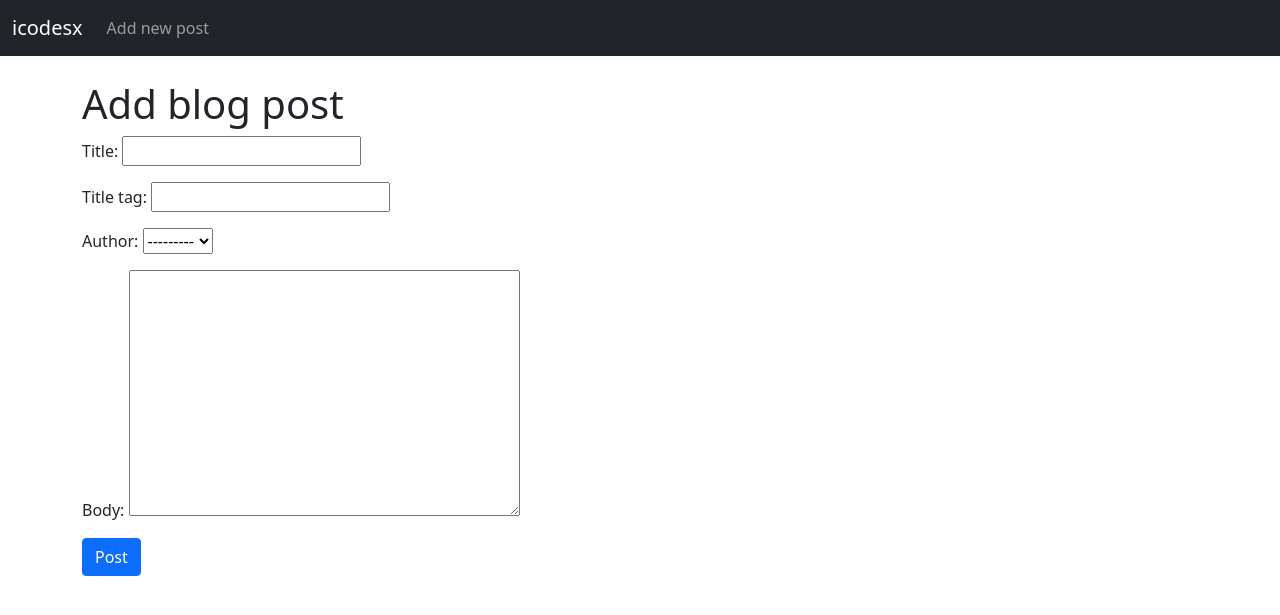
After one commit to icodesx/myblog, a Django app: page /add-post/ in a window 1280 px wide. The commit adds this page. Shown: the top 615 px of the page. Run offline with Django 3.2, Linux system fonts and the light colour scheme; data comes from the database, SQL or seed files in the repository; both versions use the stored data as it was after the commit.

Commit message:
added page to add blog post

```diff
--- a/mywebsite/blogapp/models.py
+++ b/mywebsite/blogapp/models.py
@@ -1,15 +1,19 @@
 from django.db import models
 from django.contrib.auth.models import User
 from django.db.models.deletion import CASCADE
+from django.urls import reverse
 
 # Create your models here.
 
 
 class Post(models.Model):
     title = models.CharField(max_length=255)
-    title_tag = models.CharField(max_length=255, default='Blog post')
+    title_tag = models.CharField(max_length=255)
     author = models.ForeignKey(User, on_delete=models.CASCADE)
     body = models.TextField()
 
     def __str__(self):
         return self.title + ' | ' + str(self.author)
+
+    def get_absolute_url(self):
+        return reverse('post', args=(str(self.id)))
--- /dev/null
+++ b/mywebsite/blogapp/templates/add-post.html
@@ -0,0 +1,16 @@
+{% extends 'base.html' %}
+
+{% block title %}
+    Create a new blog post
+{% endblock %}
+
+{% block content %}
+    <h1>Add blog post</h1>
+
+    <form method="POST">
+        {% csrf_token %}
+        {{ form.as_p }}
+        <button class="btn btn-primary">Post</button>
+    </form>
+
+{% endblock %}
--- a/mywebsite/blogapp/templates/base.html
+++ b/mywebsite/blogapp/templates/base.html
@@ -25,7 +25,7 @@
           <div class="collapse navbar-collapse" id="navbarSupportedContent">
             <ul class="navbar-nav me-auto mb-2 mb-lg-0">
               <li class="nav-item">
-                <a class="nav-link" href="#">Link</a>
+                <a class="nav-link" href="{% url 'add-post' %}">Add new post</a>
               </li>
             </ul>
           </div>
--- a/mywebsite/blogapp/urls.py
+++ b/mywebsite/blogapp/urls.py
@@ -1,8 +1,9 @@
 from django.urls import path
 from . import views
-from .views import IndexView, PostView
+from .views import IndexView, PostView, AddPostView
 
 urlpatterns = [
     path('', IndexView.as_view(), name='index'),
     path('article/<int:pk>', PostView.as_view(), name='post'),
+    path('add-post/', AddPostView.as_view(), name='add-post'),
 ]
--- a/mywebsite/blogapp/views.py
+++ b/mywebsite/blogapp/views.py
@@ -1,5 +1,5 @@
 from django.shortcuts import render
-from django.views.generic import ListView, DetailView
+from django.views.generic import ListView, DetailView, CreateView
 from .models import Post
 
 # Create your views here.
@@ -13,3 +13,9 @@ class IndexView(ListView):
 class PostView(DetailView):
     model = Post
     template_name = 'post.html'
+
+
+class AddPostView(CreateView):
+    model = Post
+    template_name = 'add-post.html'
+    fields = '__all__'
```
Also changed, not shown: mywebsite/db.sqlite3.
